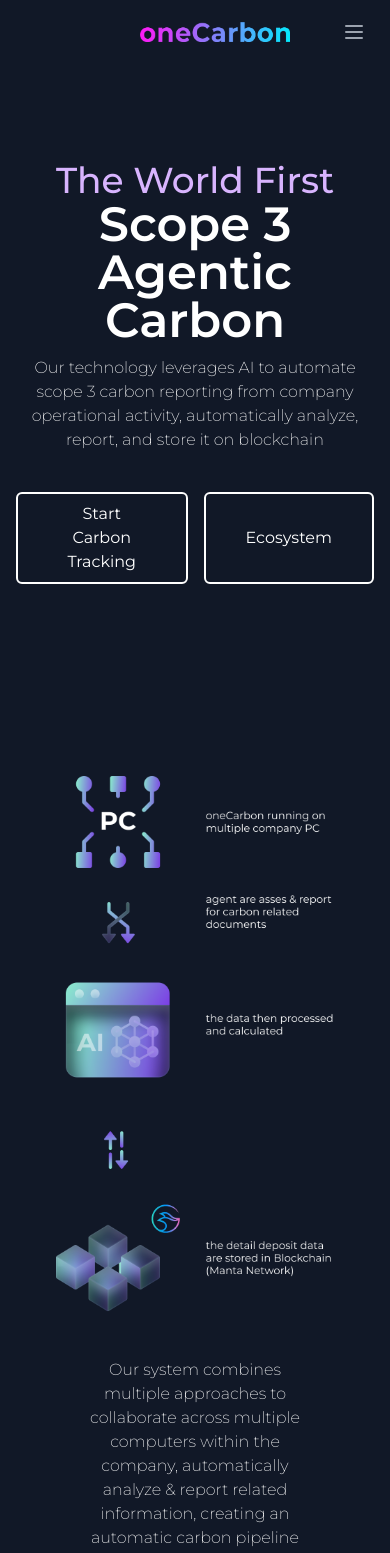
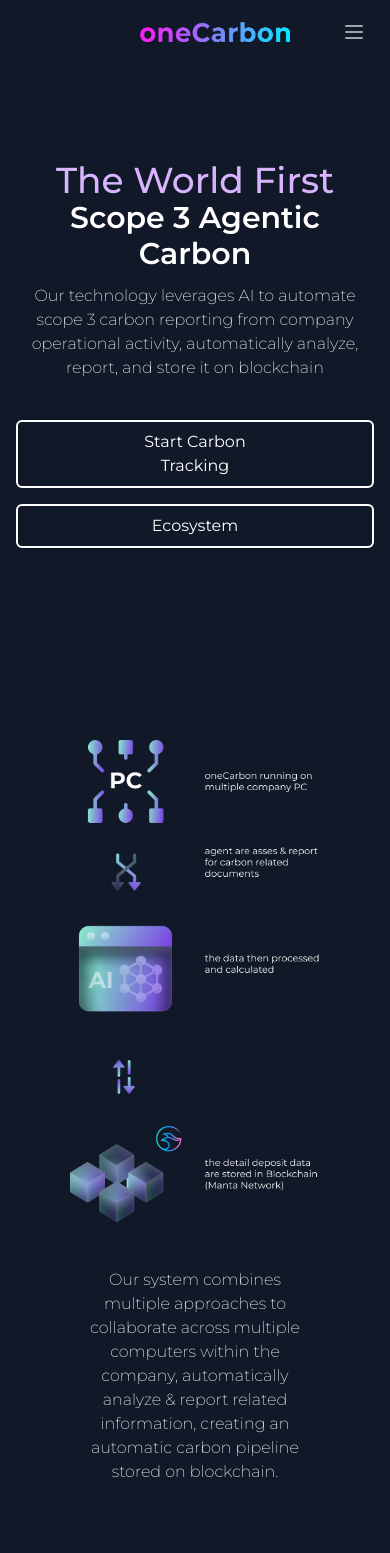
Before and after one commit to Qyuzet/onecarbon, a Next.js app: page / in a window 390 px wide. Shown: the top 1553 px of the page. Built offline with nearby package versions, Linux system fonts and the light colour scheme.

Commit message:
updated metadata

```diff
--- a/app/(root)/consultation/layout.tsx
+++ b/app/(root)/consultation/layout.tsx
@@ -6,7 +6,6 @@
 }: Readonly<{ children: React.ReactNode }>) {
   return (
     <main className="bg-[#111827] font-montserrat">
-      ``
       <Navbar />
       {children}
       <Footer />
--- a/app/globals.css
+++ b/app/globals.css
@@ -1,6 +1,10 @@
 @tailwind base;
 @tailwind components;
 @tailwind utilities;
+
+html {
+  scroll-behavior: smooth;
+}
 
 body {
   font-family: var(--font-montserrat), Arial, Helvetica, sans-serif;
--- a/app/layout.tsx
+++ b/app/layout.tsx
@@ -1,17 +1,6 @@
 import type { Metadata } from "next";
-import { Geist, Geist_Mono } from "next/font/google";
 import "./globals.css";
 import localFont from "next/font/local";
-
-const geistSans = Geist({
-  variable: "--font-geist-sans",
-  subsets: ["latin"],
-});
-
-const geistMono = Geist_Mono({
-  variable: "--font-geist-mono",
-  subsets: ["latin"],
-});
 
 const montserrat = localFont({
   src: [
@@ -65,8 +54,12 @@
 });
 
 export const metadata: Metadata = {
-  title: "Create Next App",
-  description: "Generated by create next app",
+  title: "oneCarbon | Scope 3 Agentic Carbon Platform",
+  description:
+    "The world's first automated Scope 3 carbon reporting platform that leverages AI and blockchain technology.",
+  icons: {
+    icon: "/oCarbon-logo.png",
+  },
 };
 
 export default function RootLayout({
@@ -76,6 +69,9 @@
 }>) {
   return (
     <html lang="en">
+      <head>
+        <link rel="icon" href="/oCarbon-logo.png" />
+      </head>
       <body className={montserrat.variable}>{children}</body>
     </html>
   );
--- a/components/Dashboard.tsx
+++ b/components/Dashboard.tsx
@@ -11,13 +11,13 @@
       {/* Main Content */}
       <main className="flex-grow">
         {/* Hero Section */}
-        <div className=" py-24">
+        <div className="py-24">
           <div className="max-w-7xl mx-auto px-4 sm:px-6 lg:px-8 text-center">
             <h1 className="text-4xl font-extrabold text-white sm:text-5xl md:text-6xl">
-              <span className="block text-purple-300 font-montserrat font-medium">
+              <span className="block text-purple-300 font-montserrat font-medium text-4xl sm:text-5xl md:text-6xl">
                 The World First
               </span>
-              <span className="block text-white font-montserrat font-semibold text-5xl">
+              <span className="block text-white font-montserrat font-semibold text-3xl sm:text-4xl md:text-5xl">
                 Scope 3 Agentic Carbon
               </span>
             </h1>
@@ -26,8 +26,8 @@
               from company operational activity, automatically analyze, report,
               and store it on blockchain
             </p>
-            <div className="mt-10 flex justify-center gap-4">
-              <button className="btn-primary px-10 text-white bg-transparent border-2 py-2 border-white rounded-md">
+            <div className="mt-10 flex flex-col sm:flex-row justify-center gap-4">
+              <button className="w-full sm:w-auto btn-primary px-10 text-white bg-transparent border-2 py-2 border-white rounded-md hover:bg-white/10 transition-colors">
                 <Link href="/carbontracking">
                   <span className="sm:hidden">
                     Start Carbon
@@ -39,7 +39,7 @@
                   </span>
                 </Link>
               </button>
-              <button className="btn-primary px-10 text-white bg-transparent border-2 py-2 border-white rounded-md">
+              <button className="w-full sm:w-auto btn-primary px-10 text-white bg-transparent border-2 py-2 border-white rounded-md hover:bg-white/10 transition-colors">
                 <Link href="/ecosystem">Ecosystem</Link>
               </button>
             </div>
@@ -48,22 +48,24 @@
       </main>
 
       <section className="py-16 pt-24 pb-60" id="ecosystem">
-        <div className="max-w-7xl flex justify-center flex-col items-center mx-10  px-4 sm:px-15 lg:px-8 text-center">
+        <div className="max-w-7xl flex justify-center flex-col items-center mx-10 px-4 sm:px-15 lg:px-8 text-center">
+          <div className="w-full max-w-[90%] sm:max-w-[80%] md:max-w-[70%] lg:max-w-[60%]">
             <Image
               src="/ecosystem-vertical.png"
               alt="Ecosystem Vertical"
               width={400}
               height={600}
-            className="mx-10 mb-10 block sm:hidden"
+              className="w-full h-auto mb-10 block sm:hidden"
             />
             <Image
               src="/ecosystem.png"
               alt="Ecosystem"
               width={600}
               height={400}
-            className="mx-10 mb-10 hidden sm:block"
+              className="w-full h-auto mb-10 hidden sm:block"
             />
-          <p className="text-base sm:text-sm xs:text-xs text-white font-montserrat font-thin w-[80%] ">
+          </div>
+          <p className="text-base sm:text-sm xs:text-xs text-white font-montserrat font-thin w-[80%]">
             Our system combines multiple approaches to collaborate across
             multiple computers within the company, automatically analyze &
             report related information, creating an automatic carbon pipeline
```
Also changed, not shown: public/oCarbon-logo.png (added). Lines whose indentation alone changed are shown as unchanged.
